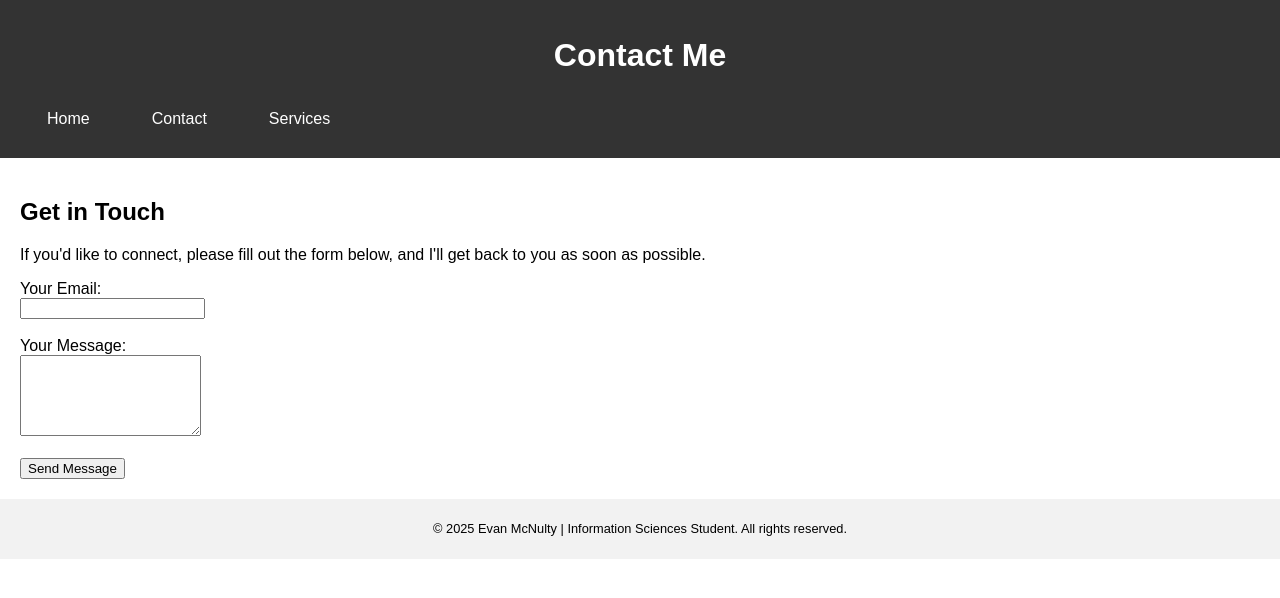
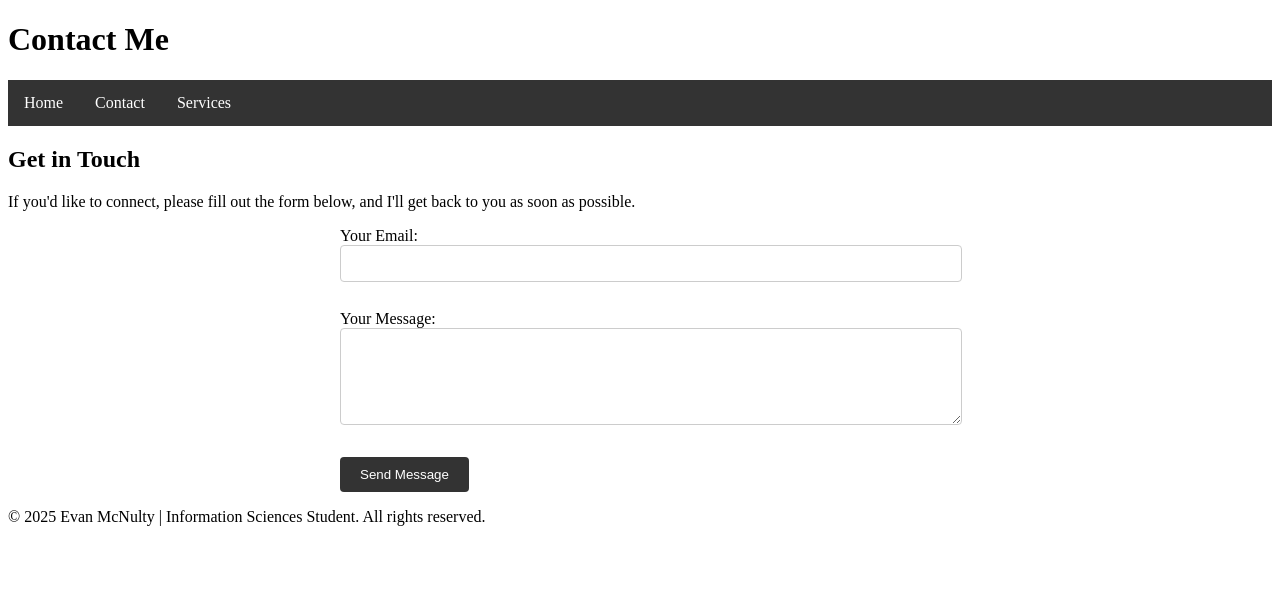
Before and after one commit to EvanMcnulty/EvanMcNultyWebsite, a plain HTML site: page contact.html in a window 1280 px wide. Drawn offline with Linux system fonts and the light colour scheme.

Commit message:
Update style.css

```diff
--- a/style.css
+++ b/style.css
@@ -1,29 +1,25 @@
-body {
-  font-family: Arial, sans-serif;
-  margin: 0;
-  padding: 0;
-}
+  form {
+    max-width: 600px;
+    margin: 0 auto;
+  }
 
-header {
-  background-color: #333;
-  color: white;
-  padding: 1em;
-  text-align: center;
-}
+  input, textarea {
+    width: 100%;
+    padding: 10px;
+    margin-bottom: 10px;
+    border: 1px solid #ccc;
+    border-radius: 4px;
+  }
 
-nav a {
-  color: white;
-  margin: 0 15px;
-  text-decoration: none;
-}
+  button {
+    background-color: #333;
+    color: white;
+    padding: 10px 20px;
+    border: none;
+    border-radius: 4px;
+    cursor: pointer;
+  }
 
-main {
-  padding: 20px;
-}
-
-footer {
-  background-color: #f2f2f2;
-  text-align: center;
-  padding: 10px;
-  font-size: 0.8em;
-}
+  button:hover {
+    background-color: #555;
+  }
```
